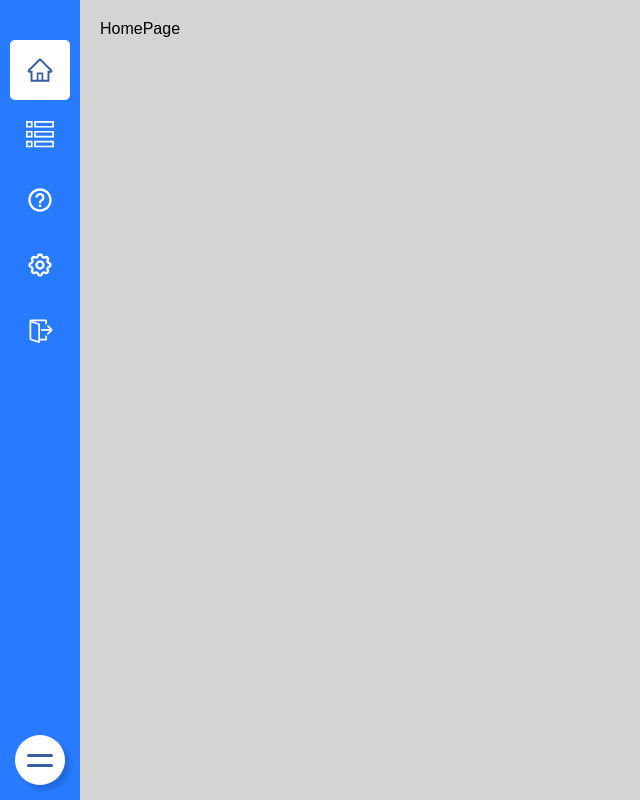
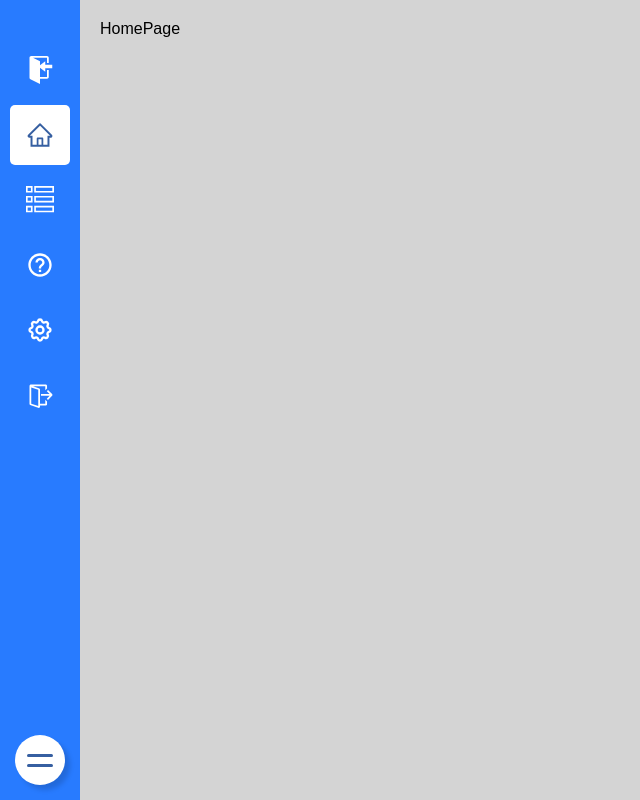
Before and after one commit to Artur-Yamai/HookahDB-frontend, a React (Create React App) app: page / in a window 1280 px wide. Shown: the whole page, without its empty margins (0-640 px from the left). Built offline with nearby package versions, Linux system fonts and the light colour scheme.

Commit message:
добавлен переход на страницу авторизации

```diff
--- a/src/components/NavBar/index.tsx
+++ b/src/components/NavBar/index.tsx
@@ -1,5 +1,6 @@
 import { useState } from "react";
 import { NavLink } from "react-router-dom";
+import { GoSignIn } from "react-icons/go";
 import { AiOutlineHome } from "react-icons/ai";
 import { TfiViewListAlt } from "react-icons/tfi";
 import { BiHelpCircle } from "react-icons/bi";
@@ -20,6 +21,11 @@ export function NavBar(): JSX.Element {
   };
 
   const navLinkList: INavLink[] = [
+    {
+      caption: "Войти",
+      path: "/auth",
+      getIcon: () => <GoSignIn />,
+    },
     {
       caption: "Главная",
       path: ".",
```
